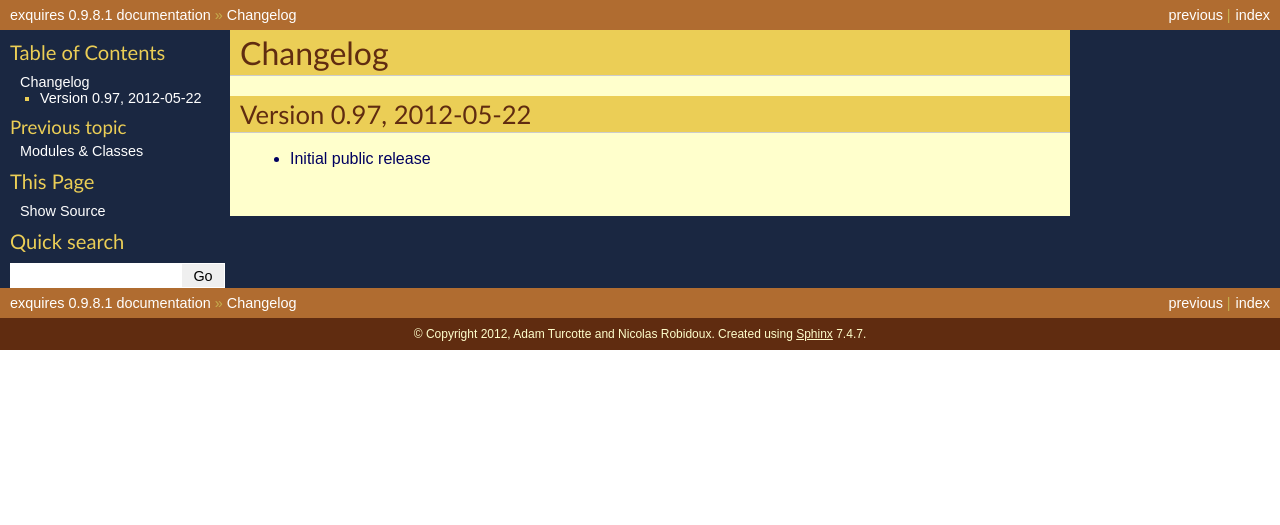
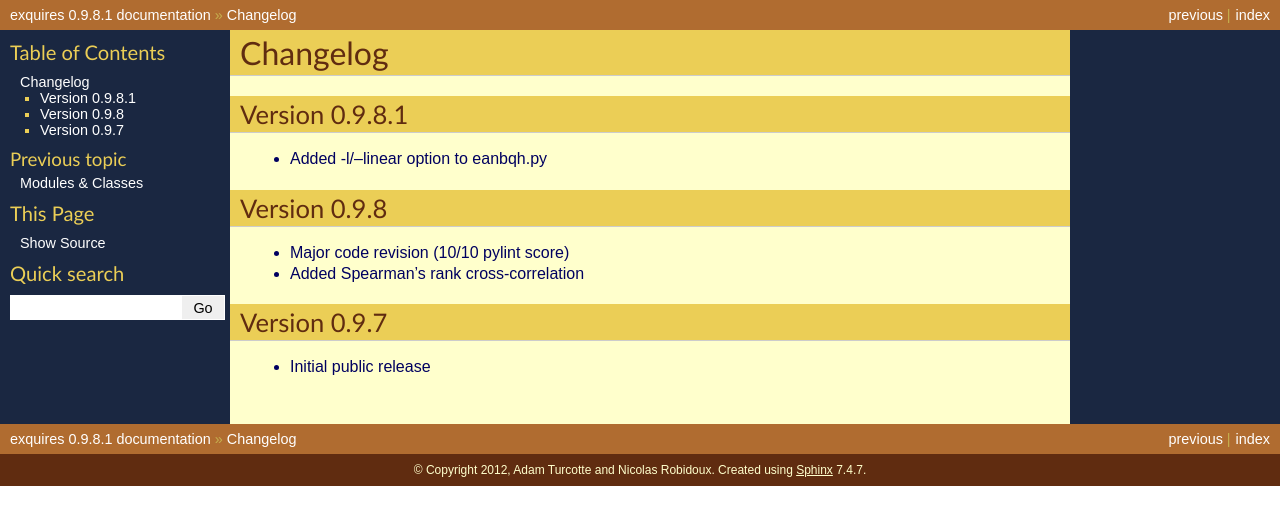
Before and after one commit to aturcotte/exquires, a Sphinx documentation site: the page built from docs/changelog.rst, in a window 1280 px wide. Shown: the top 525 px of the page. Built offline with Sphinx 7.4.7, drawn with Linux system fonts in a browser that asks for light colours; formulas are drawn with MathJax 3.

Commit message:
version 0.9.8.1 release (docs update)

```diff
--- a/docs/changelog.rst
+++ b/docs/changelog.rst
@@ -2,8 +2,21 @@
 Changelog
 *********
 
-========================
-Version 0.97, 2012-05-22
-========================
+===============
+Version 0.9.8.1
+===============
+
+* Added -l/--linear option to eanbqh.py
+
+=============
+Version 0.9.8
+=============
+
+* Major code revision (10/10 pylint score)
+* Added Spearman's rank cross-correlation
+
+=============
+Version 0.9.7
+=============
 
 * Initial public release
--- a/docs/usage.rst
+++ b/docs/usage.rst
@@ -226,7 +226,8 @@ method with several Lanczos variations.
     lanczos3_linear = magick {0} -colorspace RGB -filter Lanczos -resize {3}x{3} -colorspace sRGB -strip {1}
     lanczos4_srgb = magick {0} -filter Lanczos -define filter:lobes=4 -resize {3}x{3} -strip {1}
     lanczos4_linear = magick {0} -colorspace RGB -filter Lanczos -define filter:lobes=4 -resize {3}x{3} -colorspace sRGB -strip {1}
-    eanbqh = python eanbqh.py {0} {1} {3}
+    eanbqh_srgb = python eanbqh.py {0} {1} {3}
+    eanbqh_linear = python eanbqh.py --linear {0} {1} {3}
 
 Your upsampling program may not be equipped to handle the TIFF formatted images
 used by **EXQUIRES**. Likewise, the :program:`eanbqh16` program is only
```
Also changed, not shown: 1 other file.
